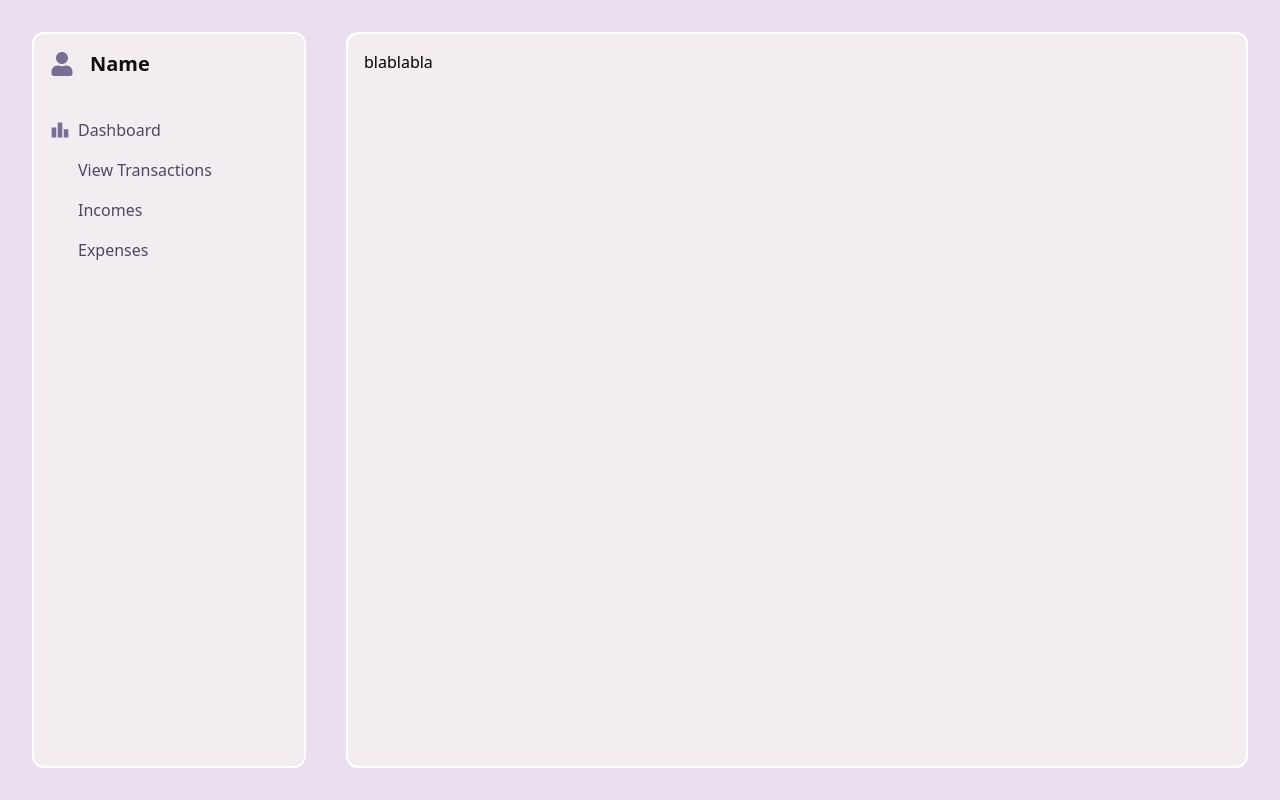
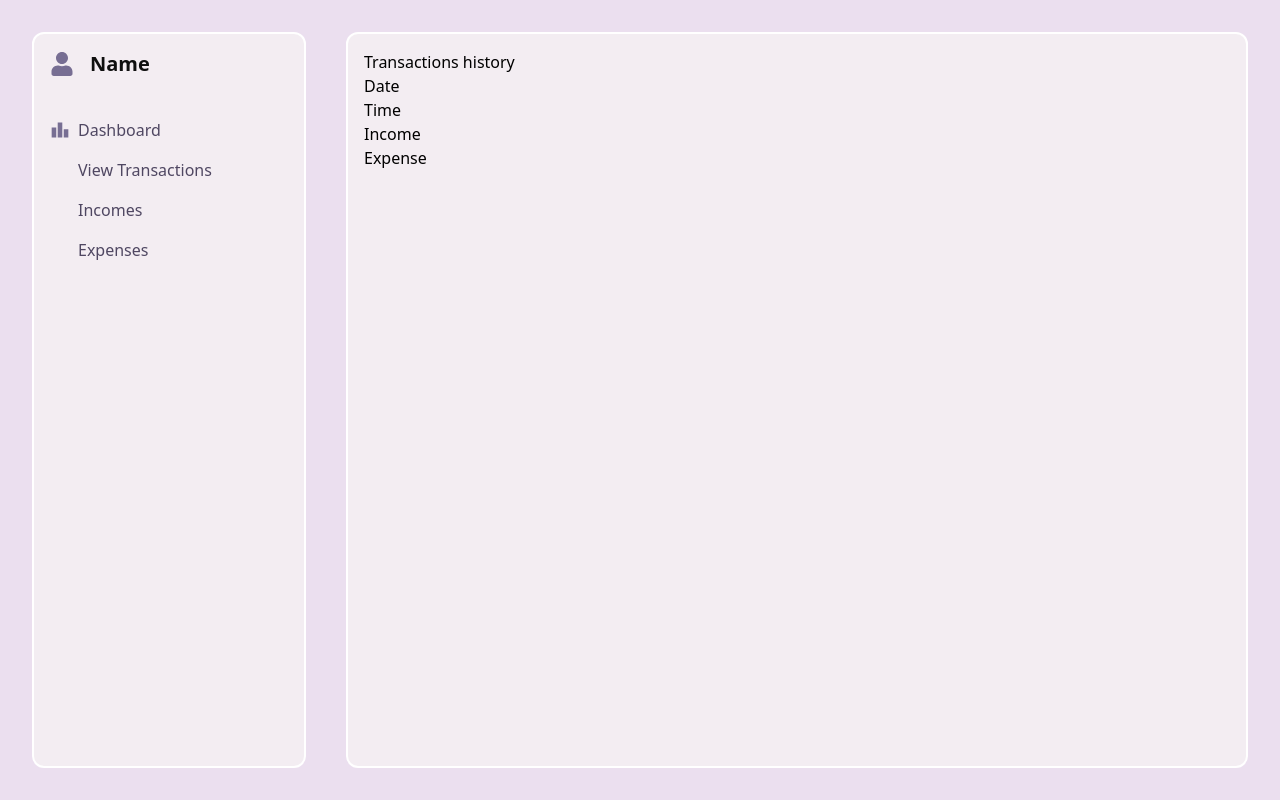
Before and after one commit to mariamdatuka/app, a React (Vite) app: page /transactions in a window 1280 px wide. Built offline with nearby package versions, Linux system fonts and the light colour scheme; some icons are missing.

Commit message:
feat:add transactions layout

```diff
--- a/src/pages/Transactions.tsx
+++ b/src/pages/Transactions.tsx
@@ -3,7 +3,13 @@
 const Transactions = () => {
   return (
     <div>
-      <h1>blablabla</h1>
+      <h1>Transactions history</h1>
+      <div>
+        <p>Date</p>
+        <p>Time</p>
+        <p>Income</p>
+        <p>Expense</p>
+      </div>
     </div>
   )
 }
```
